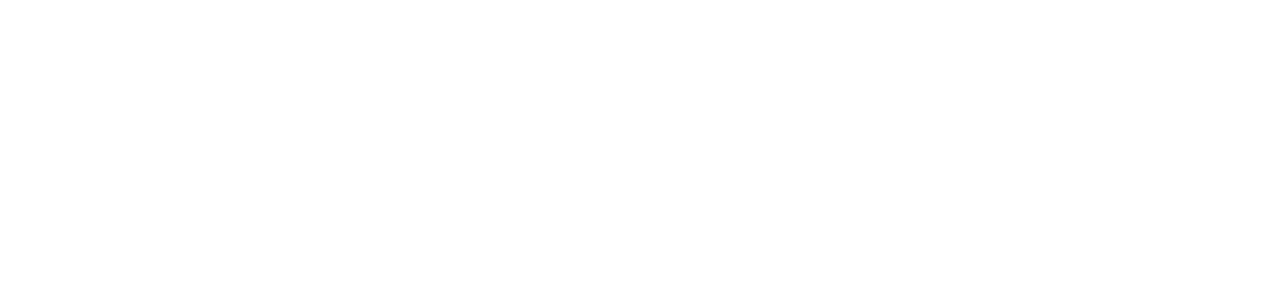
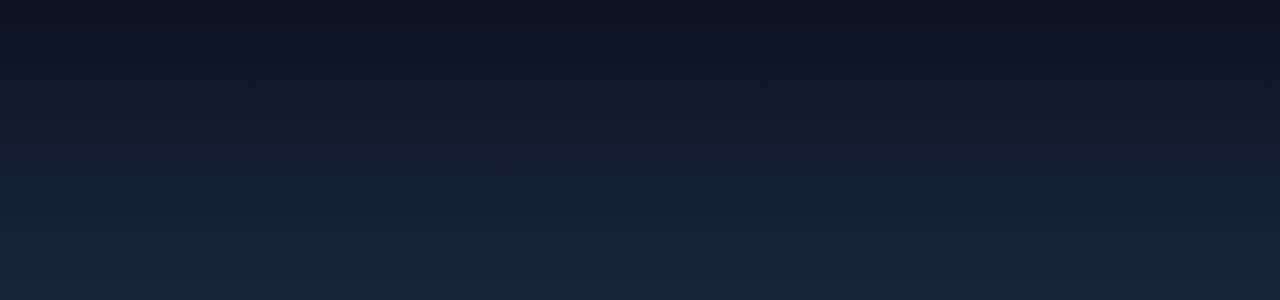
Before and after one commit to dlg1206/portfolio, an Angular app: page / in a window 1280 px wide. Shown: the part 400-700 px from the top of the page. Built offline with nearby package versions, Linux system fonts and the light colour scheme.

Commit message:
feat: init homepage

```diff
--- a/src/app/app.routes.ts
+++ b/src/app/app.routes.ts
@@ -1,3 +1,6 @@
 import { Routes } from '@angular/router';
+import {HomeComponent} from './pages/home/home.component';
 
-export const routes: Routes = [];
+export const routes: Routes = [
+  { path: '', component: HomeComponent },
+];
--- /dev/null
+++ b/src/app/pages/home/home.component.css
@@ -0,0 +1,5 @@
+.blue-gradient {
+  background: linear-gradient(
+    to bottom, var(--background) 50%,
+    var(--background-1)), 100%;
+}
--- /dev/null
+++ b/src/app/pages/home/home.component.html
@@ -0,0 +1,4 @@
+<!-- home.component.html -->
+<div class="blue-gradient">
+
+</div>
--- a/src/styles.css
+++ b/src/styles.css
@@ -22,6 +22,15 @@
 }
 
 
+.blue-gradient {
+  display: block;
+  min-height: 100vh;
+  width: 100vw;
+  background: linear-gradient(to bottom, var(--background), var(--background-1));
+  box-sizing: border-box;
+  overflow-x: hidden;
+}
+
 body {
   display: block;
   margin: 0;
```
Also changed, not shown: src/app/pages/home/home.component.ts (added, +11 -0 lines), 1 other file (tests, documents, lock files or other folders).
